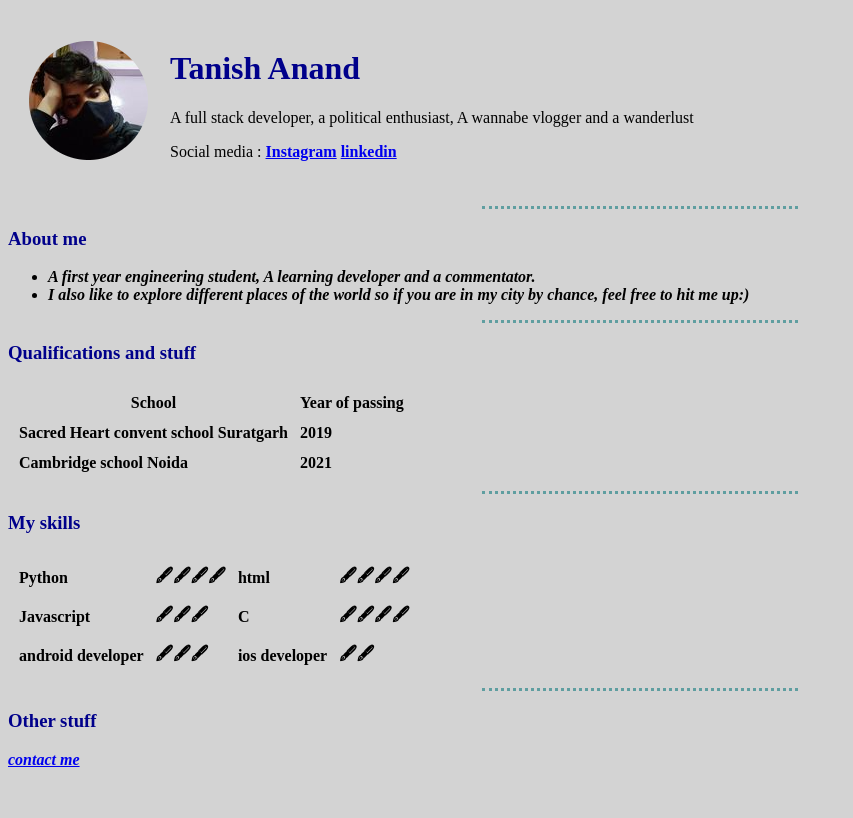
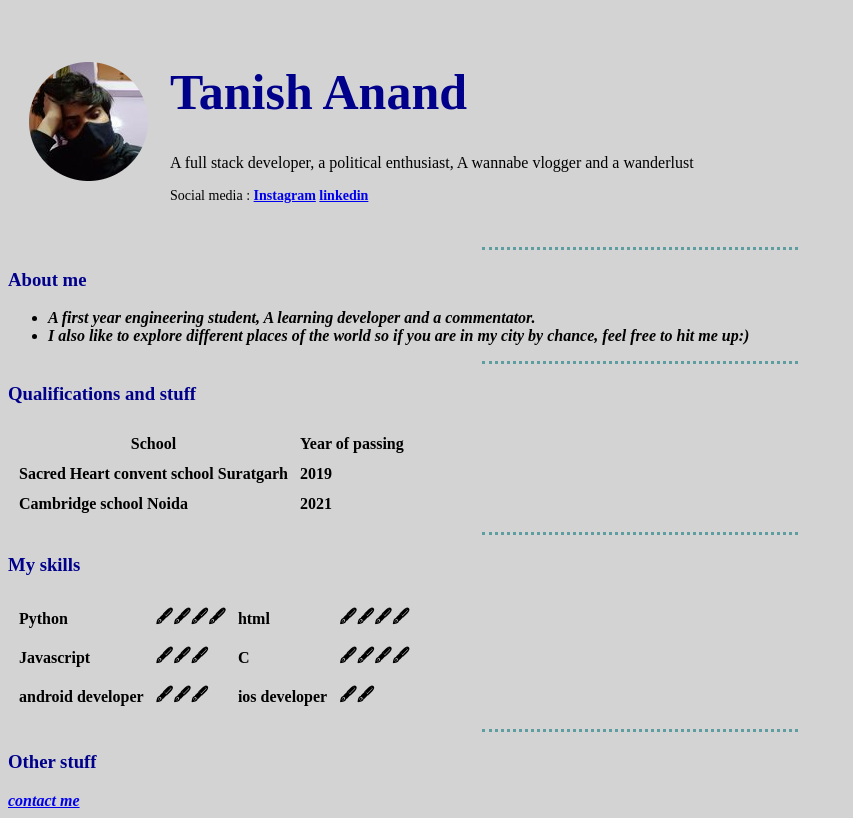
Before and after one commit to tunitx/Persona-blog, a plain HTML site: page index.html in a window 1280 px wide. Shown: the whole page, without its empty margins (0-853 px from the left). Drawn offline with Linux system fonts and the light colour scheme.

Commit message:
Add files via upload

```diff
--- a/css/style.css
+++ b/css/style.css
@@ -11,7 +11,7 @@ hr {
 }
 h1 {
     /* background-color: darksalmon; */
-    color: darkblue;
+    color: darkblue; font-size: 50px;
 
 }
 h2 {
@@ -20,3 +20,19 @@ h2 {
 h3 {
     color: darkblue;
 }
+ /* .target {
+    color: cornflowerblue;
+    transition: margin-right 2s, color 1s;
+}
+.target:hover {
+    color: darkblue;
+
+}  */
+.target {
+    font-size: 14px;
+    transition: font-size 2s 0.5s;
+  }
+
+  .target:hover {
+    font-size: 25px;
+  }
--- a/index.html
+++ b/index.html
@@ -16,14 +16,14 @@
 <body>
     <table  cellspacing="20" >
         <tr>
-            <td><img src="tanish-modified (1).png" alt="tanish anand profile picture"></td>
+            <td><img  src="tanish-modified (1).png" alt="tanish anand profile picture"></td>
             <td>
                 <h1>Tanish Anand</h1>
 
 
 
                 <p>A full stack developer, a political enthusiast, A wannabe vlogger and a wanderlust</p>
-                <p>Social media : <strong> <a href="https://www.instagram.com/t_unitx/"> Instagram</a> <a
+                <p class="target" >Social media : <strong> <a href="https://www.instagram.com/t_unitx/"> Instagram</a> <a
                             href="https://www.linkedin.com/in/tanish-anand-853b3720a/">linkedin</a></strong></p>
             </td>
 
```
